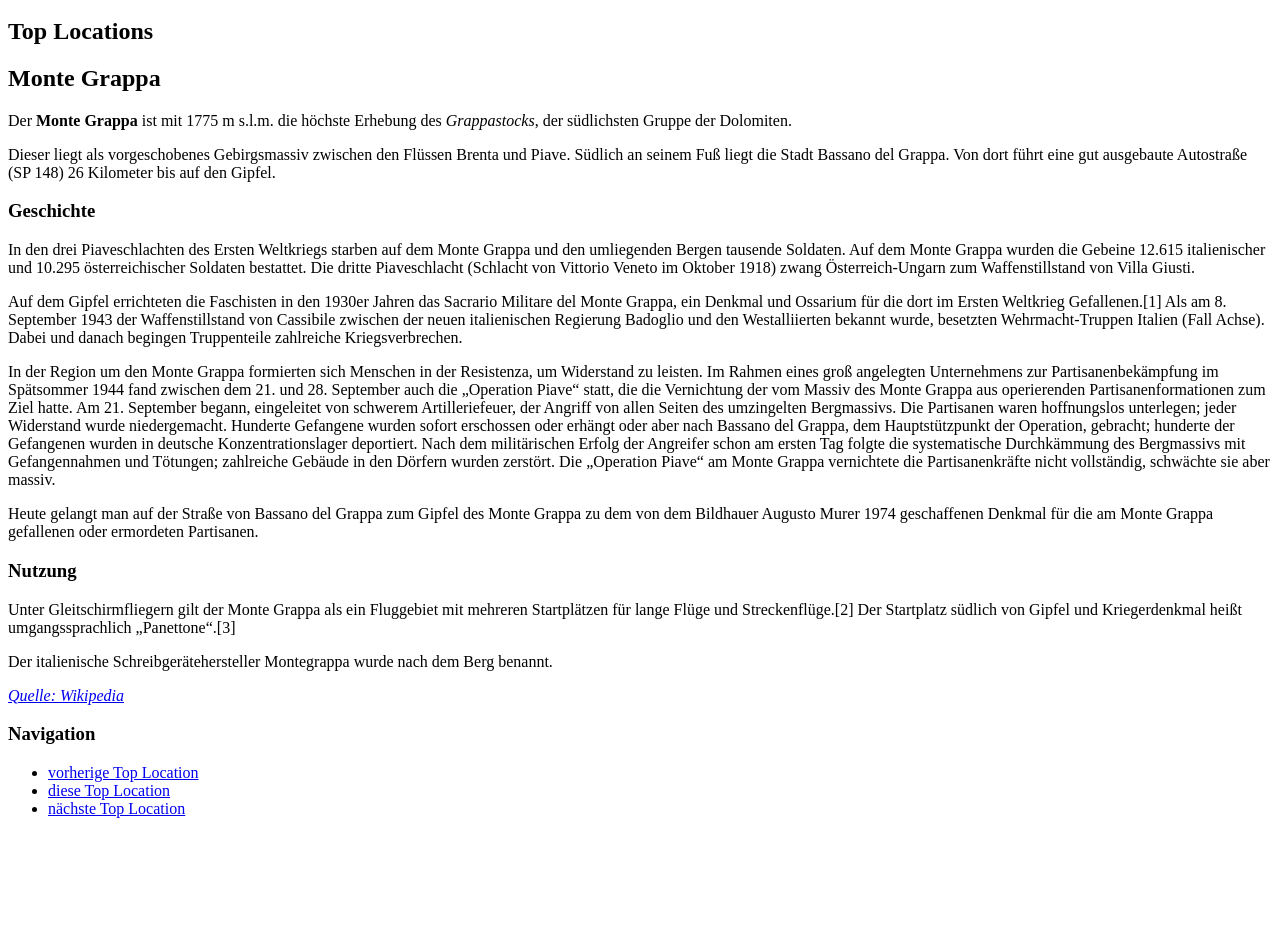
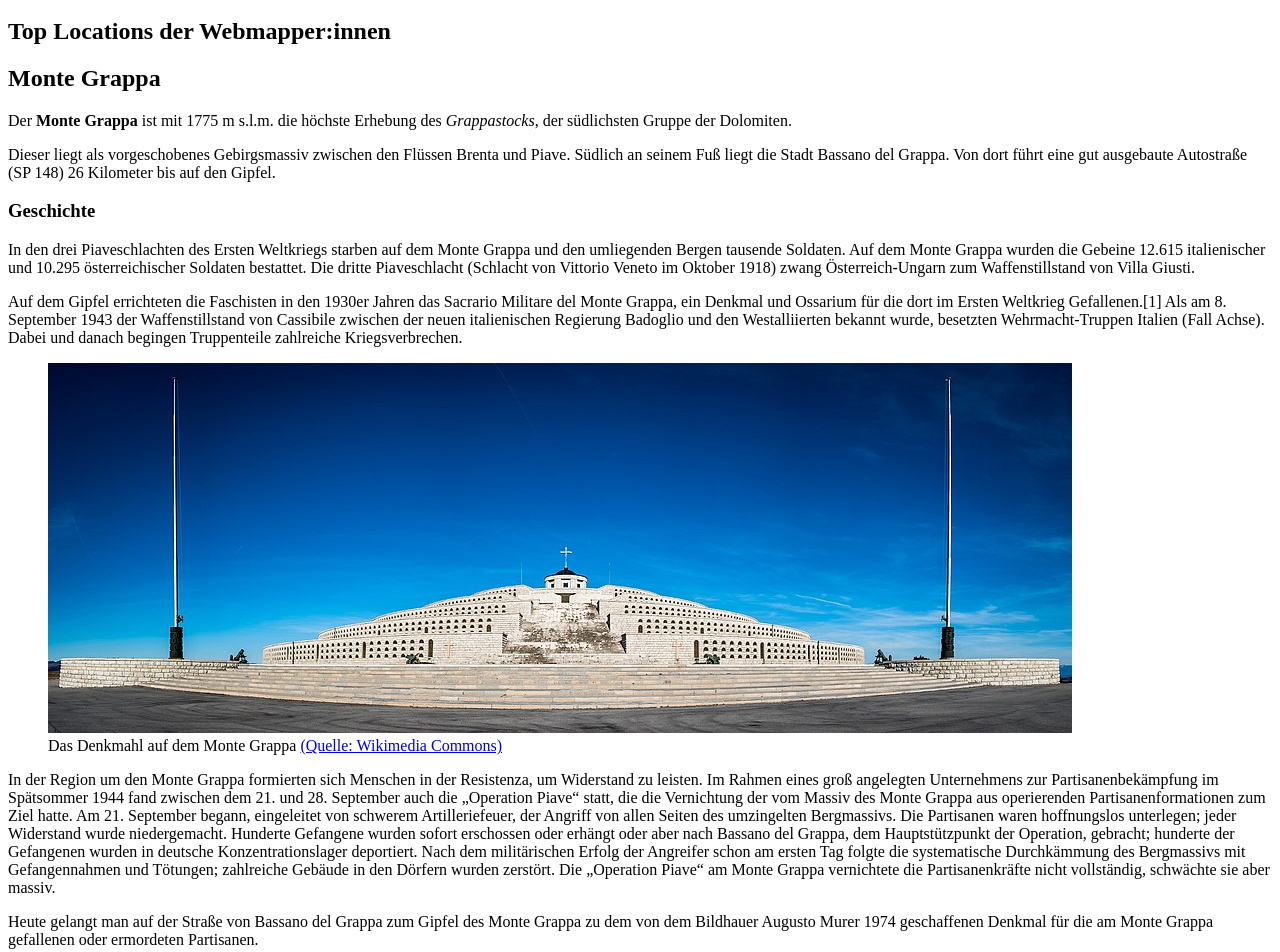
Before and after one commit to laurauniibk/top, a plain HTML site: page index.html in a window 1280 px wide. Shown: the part 483-1435 px from the top of the page. Before the commit the page ends 1317 px from the top, so only its background shows below. Drawn offline with Linux system fonts and the light colour scheme.

Commit message:
Foto Memorial

```diff
--- a/index.html
+++ b/index.html
@@ -17,7 +17,7 @@
     </header>
     <main>
         <article>
-            <h1>Top Locations</h1>
+            <h1>Top Locations der Webmapper:innen</h1>
             <h2>Monte Grappa</h2>
             <p>Der <strong>Monte Grappa</strong> ist mit 1775 m s.l.m. die höchste Erhebung des
                 <em>Grappastocks</em>, der
@@ -38,6 +38,11 @@
                 der neuen italienischen Regierung Badoglio und den Westalliierten bekannt wurde,
                 besetzten Wehrmacht-Truppen Italien (Fall Achse). Dabei und danach begingen
                 Truppenteile zahlreiche Kriegsverbrechen.</p>
+            <figure><img src="images/Memorial.jpeg" alt="Das Denkmahl auf dem Monte Grappa">
+                <figcaption>Das Denkmahl auf dem Monte Grappa <a
+                        href="https://commons.wikimedia.org/wiki/File:World_War_I_Memorial_Monte_Grappa_Italy_Travel_Photography_(188710211).jpeg">(Quelle:
+                        Wikimedia Commons)</a></figcaption>
+            </figure>
             <p>In der Region um den Monte Grappa formierten sich Menschen in der Resistenza, um
                 Widerstand zu leisten. Im Rahmen eines groß angelegten Unternehmens zur
                 Partisanenbekämpfung im Spätsommer 1944 fand zwischen dem 21. und 28. September auch
```
Also changed, not shown: images/Memorial.jpeg (added).
